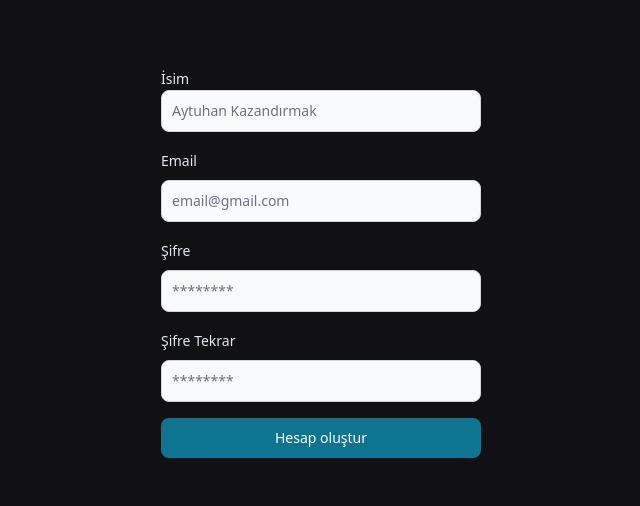
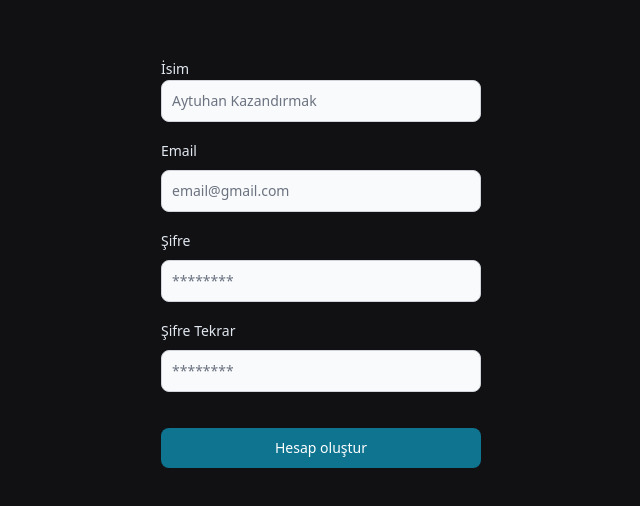
Before and after one commit to aytuhan-kazandirmak/TASKIFY-FOR-NEXT.JS, a Next.js app: page /create-account in a window 1280 px wide. Shown: the part 138-644 px from the top of the page, without its empty margins (319-959 px from the left). Built offline with nearby package versions, Linux system fonts and the light colour scheme.

Commit message:
updated form component

```diff
--- a/components/form-component/index.tsx
+++ b/components/form-component/index.tsx
@@ -87,10 +87,16 @@ const FormComponent: React.FC<IProps> = ({ genre }) => {
         </div>
       )}
 
-      {genre === "login" && <Button type="submit">Giriş yap</Button>}
+      {genre === "login" && (
+        <Button className="mt-5" type="submit">
+          Giriş yap
+        </Button>
+      )}
 
-      <Link href={"/signup"}>
-        <Button className="w-full">Hesap oluştur</Button>
+      <Link href={"/create-account"}>
+        <Button className={`w-full ${genre === "login" ? "" : "mt-5"}`}>
+          Hesap oluştur
+        </Button>
       </Link>
     </form>
   );
```
